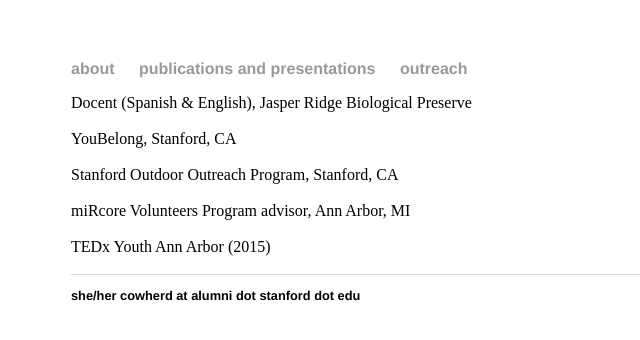
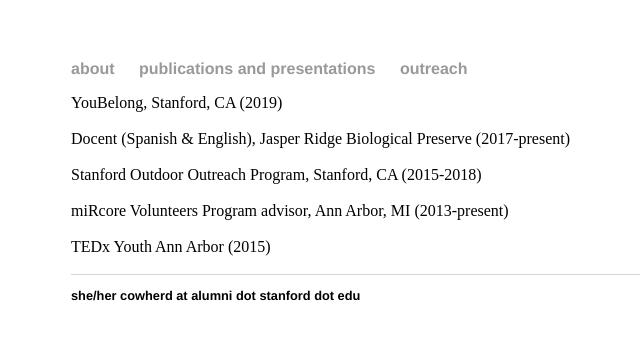
Before and after one commit to mariannecowherd/mariannecowherd.github.io, a Jekyll site: the page built from outreach/index.html, in a window 1280 px wide. Shown: the top 340 px of the page, without its empty margins (121-761 px from the left). Built offline with Jekyll 4.4.1, drawn with Linux system fonts in a browser that asks for light colours.

Commit message:
outreach activities

```diff
--- a/outreach/index.html
+++ b/outreach/index.html
@@ -3,9 +3,9 @@
 title: Outreach
 ---
 <div class="blurb">
-	Docent (Spanish & English), Jasper Ridge Biological Preserve<br><br>
-	YouBelong, Stanford, CA<br><br>
-	Stanford Outdoor Outreach Program, Stanford, CA <br><br>
-	miRcore Volunteers Program advisor, Ann Arbor, MI<br><br>
+	YouBelong, Stanford, CA (2019)<br><br>
+	Docent (Spanish & English), Jasper Ridge Biological Preserve (2017-present)<br><br>
+	Stanford Outdoor Outreach Program, Stanford, CA (2015-2018)<br><br>
+	miRcore Volunteers Program advisor, Ann Arbor, MI (2013-present)<br><br>
 	TEDx Youth Ann Arbor (2015)<br><br>
 </div><!-- /.blurb -->
```
